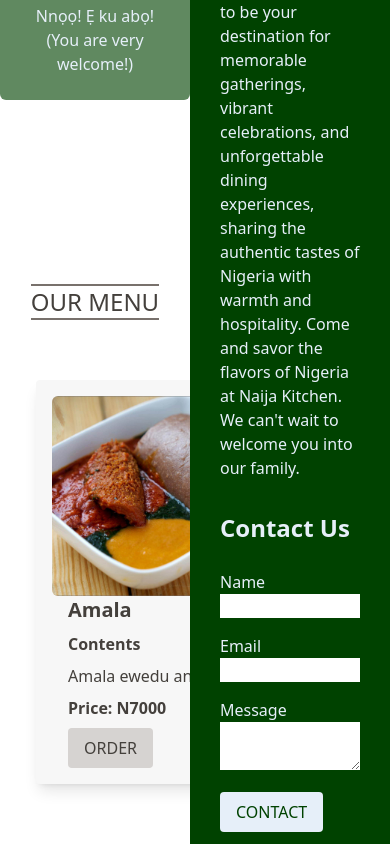
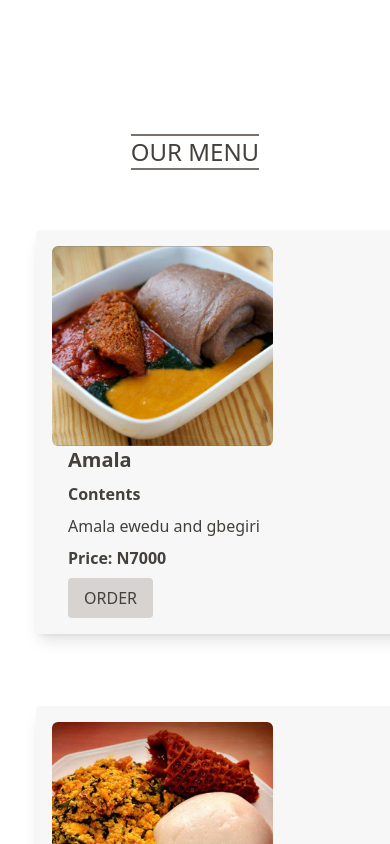
Before and after one commit to KBandipo/Naija-Kitchen-Landpage-with-React, a React (Vite) app: page / in a window 390 px wide. Shown: the part 860-1704 px from the top of the page. Built offline with nearby package versions, Linux system fonts and the light colour scheme.

Commit message:
Refactor code more to respond to small screens

```diff
--- a/src/assets/component/MainBody.jsx
+++ b/src/assets/component/MainBody.jsx
@@ -4,7 +4,7 @@ import Menu from "./Menu";
 
 function MainBody() {
   return (
-    <main id="home" className="grid grid-cols-[1fr_auto]">
+    <main id="home" className="grid-cols-[1fr_auto] md:grid">
       <div>
         <HeroSection />
         <Menu />
--- a/src/assets/component/Menu.jsx
+++ b/src/assets/component/Menu.jsx
@@ -3,7 +3,7 @@ import Meal from "./Meal";
 function Menu() {
   return (
     <div id="menu">
-      <div className="mx-auto my-[300px] max-w-screen-lg px-4 text-stone-700 md:my-[150px]">
+      <div className="mx-auto mt-[150px] max-w-screen-lg px-4 text-stone-700 md:mt-[100px]">
         <div className="flex justify-center ">
           <h1 className=" mb-10 border-b-2 border-t-2 border-solid border-stone-500 text-center text-2xl md:mb-16 md:text-4xl">
             OUR MENU
```
